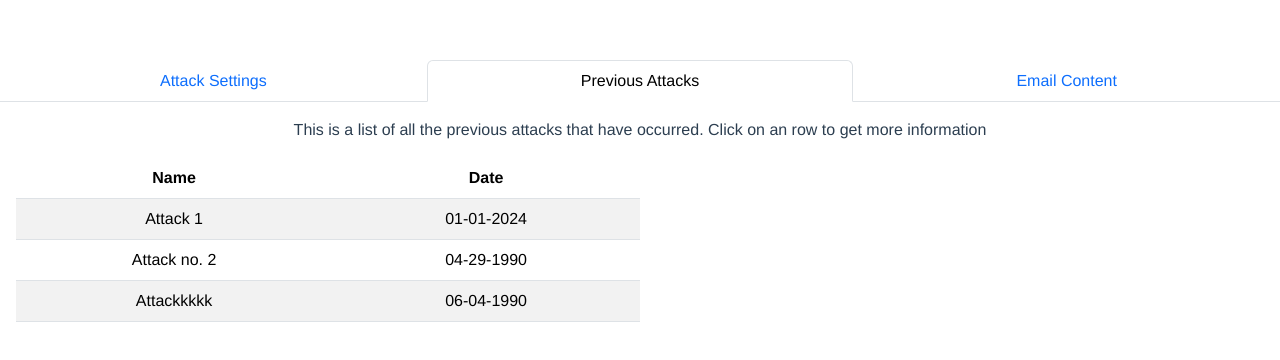
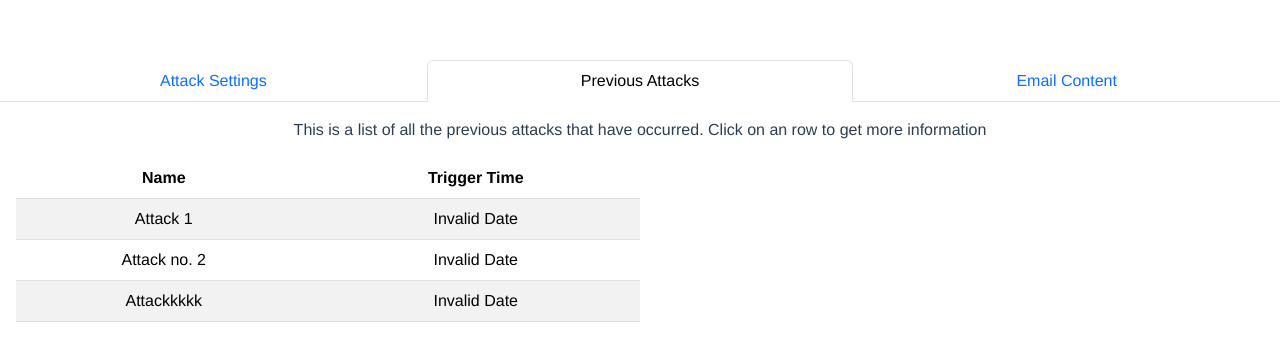
Before and after one commit to VedikaM6/PhishingSimulation-FrontEnd, a Vue app: page / in a window 1280 px wide. Both pictures are taken after a click on the tab "Previous Attacks". Shown: the top 360 px of the page. Built offline with nearby package versions, Linux system fonts and the light colour scheme; no server answers.

Commit message:
various bug fixes

```diff
--- a/src/components/AttackSettings.vue
+++ b/src/components/AttackSettings.vue
@@ -17,8 +17,8 @@
       <!-- Email Templates to choose from -->
       <div class="d-flex mb-3">
         <label class="me-2 align-self-center w-20">Email Template: </label>
-        <b-form-select v-model="newTemplateTypeSelected" :options="emailTemplates.name"
-          value-field="emailTemplates.name" class="form-select"></b-form-select></br>
+        <b-form-select v-model="newTemplateTypeSelected" :options="emailTemplates" value-field="_id" text-field="name"
+          class="form-select"></b-form-select></br>
       </div>
 
       <!-- Attack now or later radio button -->
@@ -61,7 +61,7 @@
     <div class="w-50 mx-2">
       <p>Employee List</p>
       <div>
-        <b-table striped hover :items="employeeList">
+        <b-table striped hover :items="employeeList" :fields="['isSelected', 'name', 'email']">
           <template #cell(isSelected)="data">
             <b-form-checkbox></b-form-checkbox>
           </template>
--- a/src/components/HelloWorld.vue
+++ b/src/components/HelloWorld.vue
@@ -74,8 +74,9 @@ export default {
   },
   created() {
     // load all data from the backend
-    //this.getAllEmails();
-    //this.getAllUsers();
+    this.getAllEmails();
+    this.getAllUsers();
+    this.getAllPastAttacks();
   },
   methods: {
     toggleAttackVisibility() {
@@ -89,7 +90,7 @@ export default {
     getAllEmails() {
       let config = {
         headers: {
-          "Access-Control-Allow-Origin": "*"
+
         }
       }
       api.get("/emails", config)
@@ -97,6 +98,7 @@ export default {
           // Handle the response
           // NOTE: This is only executed when the request was successful
           // Storing the responseData of all the emails into the 'emailTemplate'
+          console.log("[getAllEmails] Got emails!");
           let responseData = resp.data;
           this.emailTemplates = responseData.emails;
         })
@@ -112,7 +114,7 @@ export default {
     getAllUsers() {
       let config = {
         headers: {
-          "Access-Control-Allow-Origin": "*"
+
         }
       }
       api.get("/users", config)
@@ -120,8 +122,40 @@ export default {
           // Handle the response
           // NOTE: This is only executed when the request was successful
           // Storing the responseData of all the emails into the 'emailTemplate'
+          console.log("[getAllEmails] Got users!");
           let responseData = resp.data;
-          this.employeeList = responseData.users;
+          let usersList = responseData.users;
+
+          for (let i = 0; i < usersList.length; i++) {
+            // Initialize the isSelected property
+            usersList[i].isSelected = false;
+          }
+
+          this.employeeList = usersList;
+        })
+        .catch(e => {
+          // NOTE: This is executed when an error occurs (non-200 response)
+          if (e.response && e.response.data) {
+            console.log(e.response.data);
+          } else {
+            console.log(e);
+          }
+        });
+    },
+    getAllPastAttacks() {
+      let config = {
+        headers: {
+
+        }
+      }
+      api.get("/attacks/history", config)
+        .then(resp => {
+          // Handle the response
+          // NOTE: This is only executed when the request was successful
+          // Storing the responseData of all the emails into the 'emailTemplate'
+          console.log("[getAllEmails] Got previous attacks!");
+          let responseData = resp.data;
+          this.prevAttackArray = responseData.previousAttacks;
         })
         .catch(e => {
           // NOTE: This is executed when an error occurs (non-200 response)
--- a/src/components/PreviousAttacks.vue
+++ b/src/components/PreviousAttacks.vue
@@ -7,7 +7,8 @@
       <!-- Left side -->
       <!-- List of all the attacks in a table -->
       <div class="w-50 mx-2 px-2">
-        <b-table striped hover :fields="['name', 'date']" :items="prevAttackArray" @row-clicked="rowClicked">
+        <b-table striped hover :fields="['name', 'triggerTime']" :items="modifiedPrevAttackArray"
+          @row-clicked="rowClicked">
           <template #cell()="data">
             {{ data.value }}
           </template>
@@ -17,7 +18,7 @@
       <!-- Right Side -->
       <!-- Displays more detail about the attack selected by user -->
       <div class="w-50 mx-2 px-2" v-show="isVisibleAttack">
-        <b-card :title=selectedAttack.name :sub-title="selectedAttack.date">
+        <b-card :title=selectedAttack.name :sub-title="selectedAttack.triggerTime">
           <b-card-text>
             <div>
               <b-table stacked :items="[selectedAttack]" :fields="['description', 'employees']">
@@ -45,8 +46,24 @@ export default {
         name: '',
         description: '',
         employees: [],
-        date: ''
+        triggerTime: ''
       },
+    }
+  },
+  computed: {
+    modifiedPrevAttackArray() {
+      let res = [];
+
+      for (let i = 0; i < this.prevAttackArray.length; i++) {
+        res.push({
+          name: this.prevAttackArray[i].name,
+          triggerTime: this.getUserFriendlyDate(this.prevAttackArray[i].triggerTime),
+          description: this.prevAttackArray[i].description,
+          employees: this.prevAttackArray[i].employees
+        })
+      }
+
+      return res;
     }
   },
   methods: {
@@ -68,10 +85,15 @@ export default {
       // }
 
       // Store rest of the values of selected past attack into the 'selectedAttack' variable
-      this.selectedAttack.date = item.date
-      this.selectedAttack.name = item.name
-      this.selectedAttack.description = item.description
+      this.selectedAttack.triggerTime = this.modifiedPrevAttackArray[i].triggerTime;
+      this.selectedAttack.name = this.modifiedPrevAttackArray[i].name;
+      this.selectedAttack.description = this.modifiedPrevAttackArray[i].description;
     },
+    // Get a user-friendly formatted date
+    getUserFriendlyDate(d) {
+      let dateObj = new Date(d);
+      return dateObj.toLocaleString();
+    }
   }
 
 }
```
